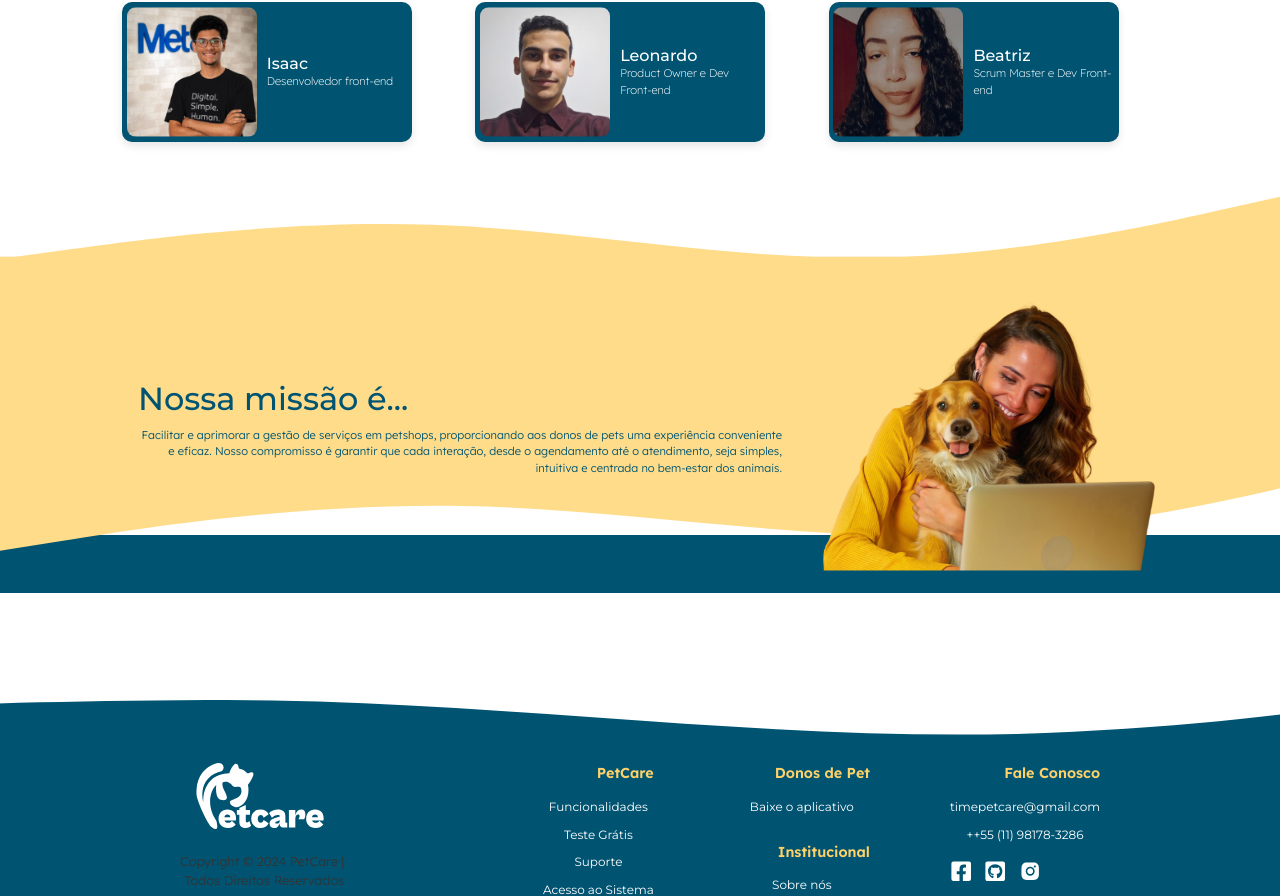
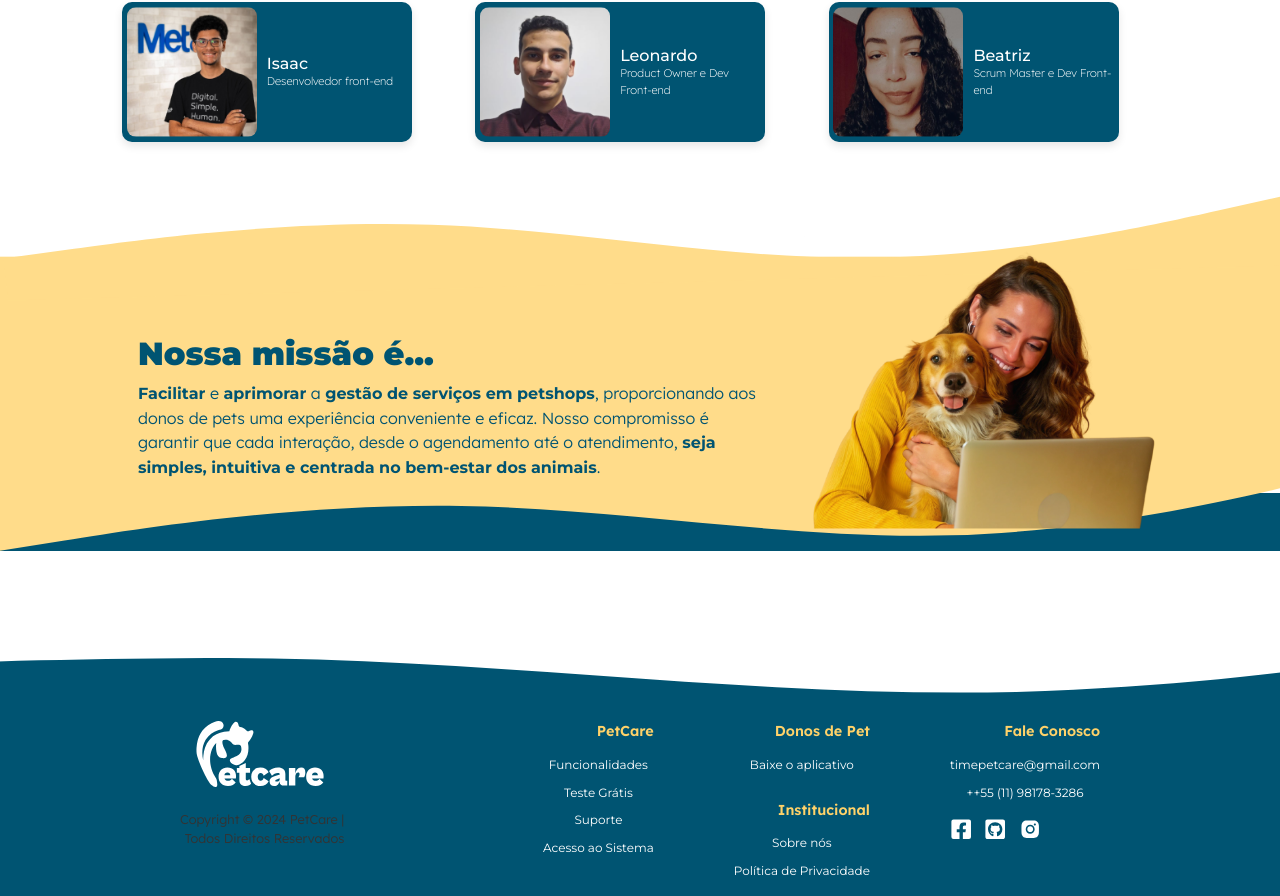
Before and after one commit to TeamPetCare/PetCare-frontend, a React (Vite) app in the folder aplicacao-petcare/: page /sobreNos in a window 1280 px wide. Shown: the part 784-1680 px from the top of the page. Built offline with nearby package versions, Linux system fonts and the light colour scheme.

Commit message:
style: ajuste texto pag sobre nos em section missao

```diff
--- a/aplicacao-petcare/src/components/site-institucional/sobrenos/MissionSection/MissionSection.jsx
+++ b/aplicacao-petcare/src/components/site-institucional/sobrenos/MissionSection/MissionSection.jsx
@@ -12,12 +12,11 @@ const MissionSection = () => {
                 <div className={styles.text}>
                     <h2>Nossa missão é...</h2>
                     <p>
-                        Facilitar e aprimorar a gestão de serviços em petshops,
-                        proporcionando aos donos de pets uma experiência conveniente
-                        e eficaz. Nosso compromisso é garantir que cada interação,
-                        desde o agendamento até o atendimento, seja simples,
-                        intuitiva e centrada no bem-estar dos animais.
+                        <strong>Facilitar</strong> e <strong>aprimorar</strong> a <strong>gestão de serviços em petshops</strong>,
+                        proporcionando aos donos de pets uma experiência conveniente e eficaz. Nosso compromisso é garantir que
+                        cada interação, desde o agendamento até o atendimento, <strong>seja simples, intuitiva e centrada no bem-estar dos animais</strong>.
                     </p>
+
                 </div>
                 <img src={mulherImg} alt="Mulher com cachorro" className={styles.woman} />
             </div>
--- a/aplicacao-petcare/src/components/site-institucional/sobrenos/MissionSection/MissionSection.module.css
+++ b/aplicacao-petcare/src/components/site-institucional/sobrenos/MissionSection/MissionSection.module.css
@@ -1,27 +1,4 @@
 .missionSection {
-    position: relative;
-    text-align: left;
-    padding: 2rem 1rem;
-}
-
-
-.content {
-    display: flex;
-    align-items: center;
-    position: relative;
-    z-index: 2;
-    max-width: 1200px;
-    margin: 0 auto;
-}
-
-
-.woman {
-    width: 300px;
-    margin-left: auto;
-}
-
-.missionSection {
-
     position: relative;
     text-align: left;
     padding: 2rem 1rem;
@@ -34,41 +11,26 @@
     left: 0;
     z-index: 1;
     margin-left: calc(50% - 50vw);
-}
-
-
-.woman {
-    margin-left: auto;
-    width: 360px; /* Aumenta a largura da imagem */
-    max-width: 80%; /* Mantém a largura máxima em telas menores */
-
-}
-
-.missionSection {
-    position: relative;
-    text-align: left;
-    padding: 2rem 1rem;
-
-
-}
-
-.wave {
-    width: 100vw; /* Onda ocupa toda a largura da tela */
-    position: absolute;
-    top: 0;
-    left: 0;
-    z-index: 1;
+    overflow: hidden;
 }
 
 .content {
     display: flex;
-    align-items: center;
+    align-items: center; /* Alinha ao centro */
     position: relative;
     z-index: 2;
     max-width: 1200px;
     margin: 0 auto;
     flex-direction: row;
-    padding-top: 80px;
+    padding-top: 80px; /* Para dar um espaço em relação à onda */
+}
+
+.woman {
+    width: 370px; /* Aumenta a largura da imagem */
+    max-width: 80%; /* Mantém a largura máxima em telas menores */
+    margin-left: auto;
+    margin-top: -50px; /* Ajusta a imagem da mulher para que fique sobre a onda */
+    overflow: hidden;
 }
 
 .text {
@@ -77,13 +39,23 @@
     flex: 1;
     color: var(--cor-primaria-azul-escuro);
     padding: 2rem;
-
 }
 
 .text p {
     color: var(--cor-primaria-azul-escuro);
+    font-size: 1rem;
+    text-align: left;
 }
 
+.text h2 {
+    font-weight: 900 !important; /* Aumenta a grossura */
+    font-size: 2em; /* Opcional: aumenta o tamanho do texto */
+    color: var(--cor-primaria-azul-escuro); /* Usa a mesma cor do parágrafo */
+}
+
+.text strong {
+    font-weight: bold !important;
+}
 
 /* Media Queries para responsividade */
 @media (max-width: 768px) {
@@ -104,5 +76,6 @@
         width: 70%;
         max-width: 400px;
         margin-bottom: -50px; /* Mantém a mulher dentro da wave */
+        margin-top: -30px; /* Ajuste para a posição da imagem na tela menor */
     }
 }
```
